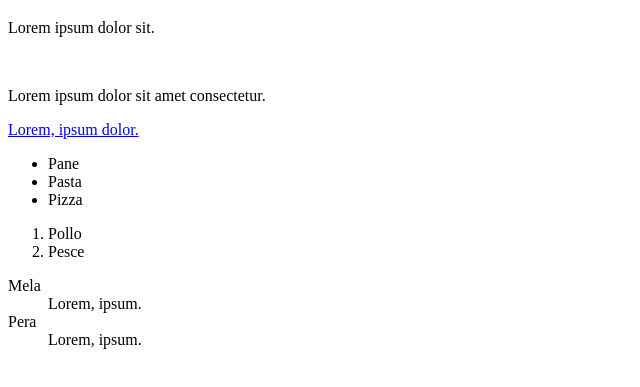
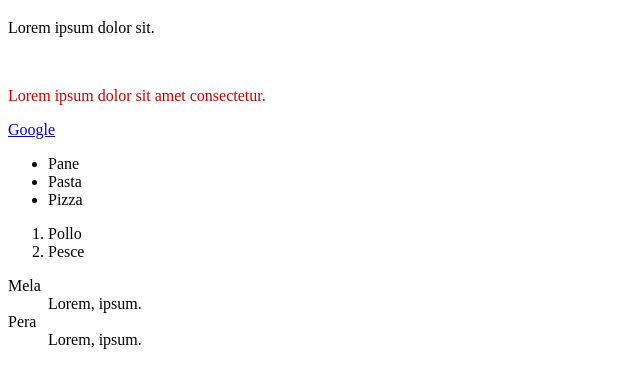
Before and after one commit to mrbsimo99/MiaTech, a plain HTML site: page index.html in a window 1280 px wide. Shown: the part 61-448 px from the top of the page, without its empty margins (0-640 px from the left). Drawn offline with Linux system fonts and the light colour scheme.

Commit message:
created index.html file, added a title and a paragraph.

```diff
--- a/index.html
+++ b/index.html
@@ -1,6 +1,8 @@
 <!DOCTYPE html>
 <html lang="en">
   <head>
+    <meta name="author" content="Simone" />
+    <meta name="description" content="Esercizi html" />
     <meta charset="UTF-8" />
     <meta name="viewport" content="width=device-width, initial-scale=1.0" />
     <title>Il mio sito</title>
@@ -10,10 +12,9 @@
       <h1>Titolo di prova</h1>
       <p>Lorem ipsum dolor sit.</p>
       <br />
-      <p>Lorem ipsum dolor sit amet consectetur.</p>
-      <a href="http://google.com">
-        <p>Lorem, ipsum dolor.</p>
-      </a>
+      <p style="color: rgb(208, 0, 0);">
+        Lorem ipsum dolor sit amet consectetur.</p>
+      <p><a href="http://google.com">Google</a></p>
     </div>
 
     <div class="lists">
```
